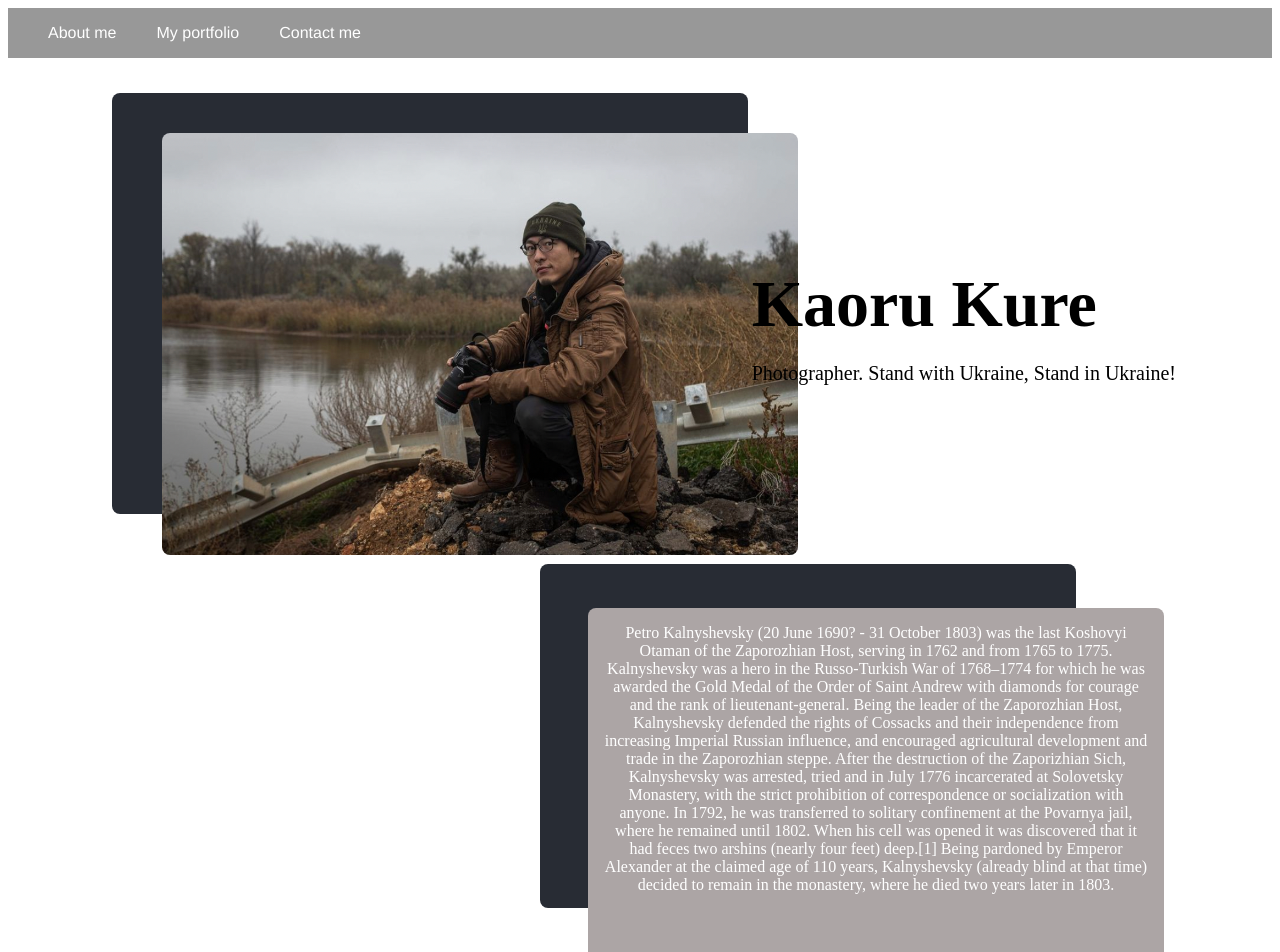
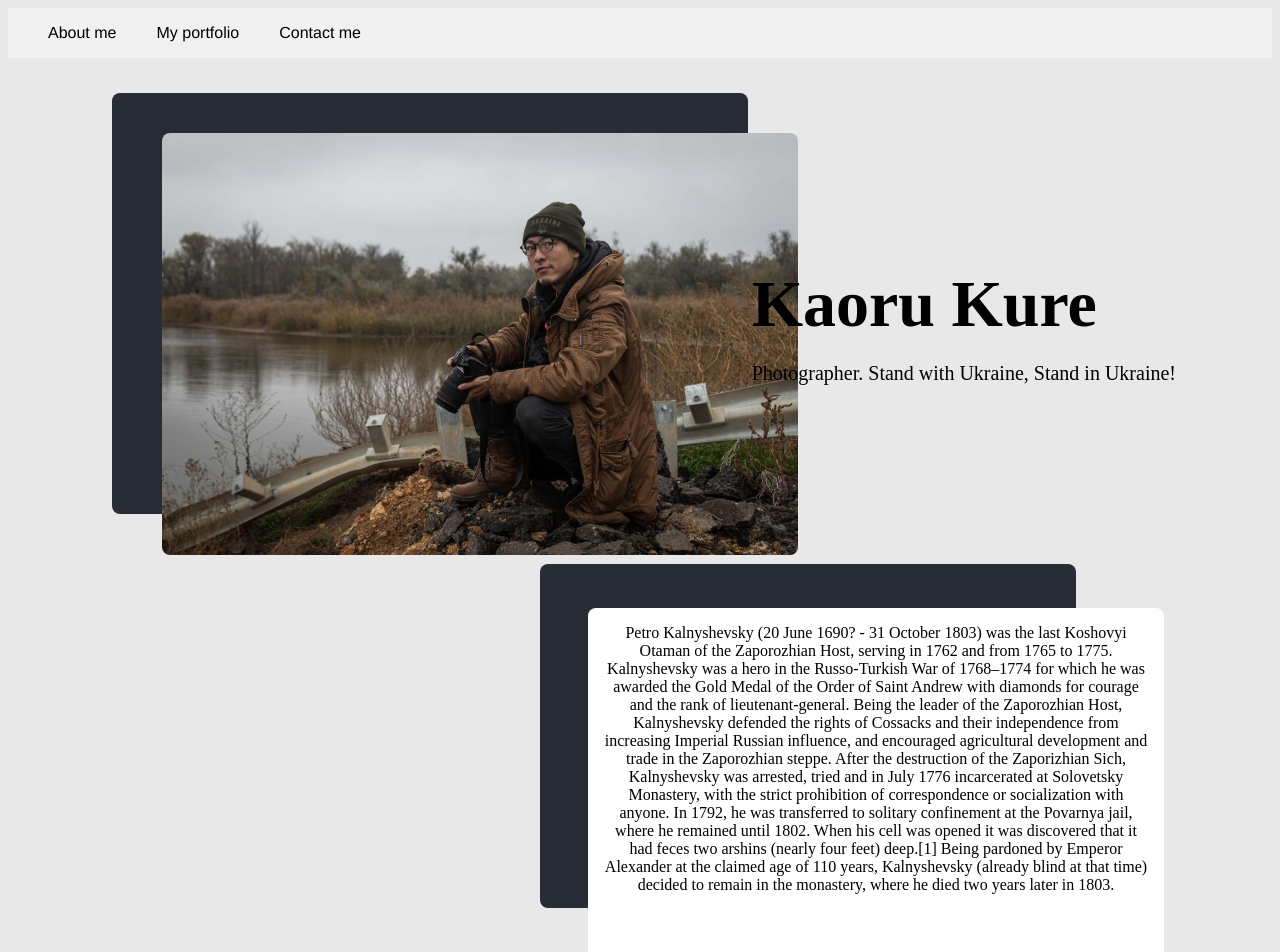
Before and after one commit to Junalem/kaoru-portfolio, a React (Create React App) app: page / in a window 1280 px wide. Shown: the top 952 px of the page. Built offline with nearby package versions, Linux system fonts and the light colour scheme; a web font is replaced by a local one.

Commit message:
Fixed some style

```diff
--- a/src/App.css
+++ b/src/App.css
@@ -36,11 +36,6 @@
     transform: rotate(360deg);
   }
 }
-
-body {
-  background-color: rgba(#c0bebe,0.7);
-}
-
 .right-scene {
   flex: 0 0 40%;
   background-color: #ecf0f1;
@@ -60,15 +55,16 @@ body {
 }
 .navbar{
 display: flex;
-background-color: rgba(50,50,50,0.5);
-color: white;
+background-color: rgba(250,250,250,0.5);
+/* color: white; */
 position: sticky;
 top: 0;
+margin: 0;
 }
 
 .navelement:hover {
-  color: rgb(131, 2, 2);
-  text-shadow: 1px 1px 0px #000000;
+  /* color: rgb(131, 2, 2); */
+  text-shadow: 0px 0px 1px #000000;
   /* -webkit-text-stroke: 0.2px rgb(255, 255, 255); */
   cursor: pointer;
   }
@@ -81,6 +77,7 @@ top: 0;
 
 body {
   font-family: Helvetica;
+  background-color: rgba(210,210,210,0.5);
 }
 
 #root > div {
@@ -133,9 +130,9 @@ body {
   font-family: FontAwesome;
   /* font-size: 2.6em; */
   border-radius: 8px;
-  background-color: #aca5a5;
+  background-color: #ffffff;
   padding: 16px;
-  color: white;
+  /* color: white; */
   text-align: center;
 }
 
```
